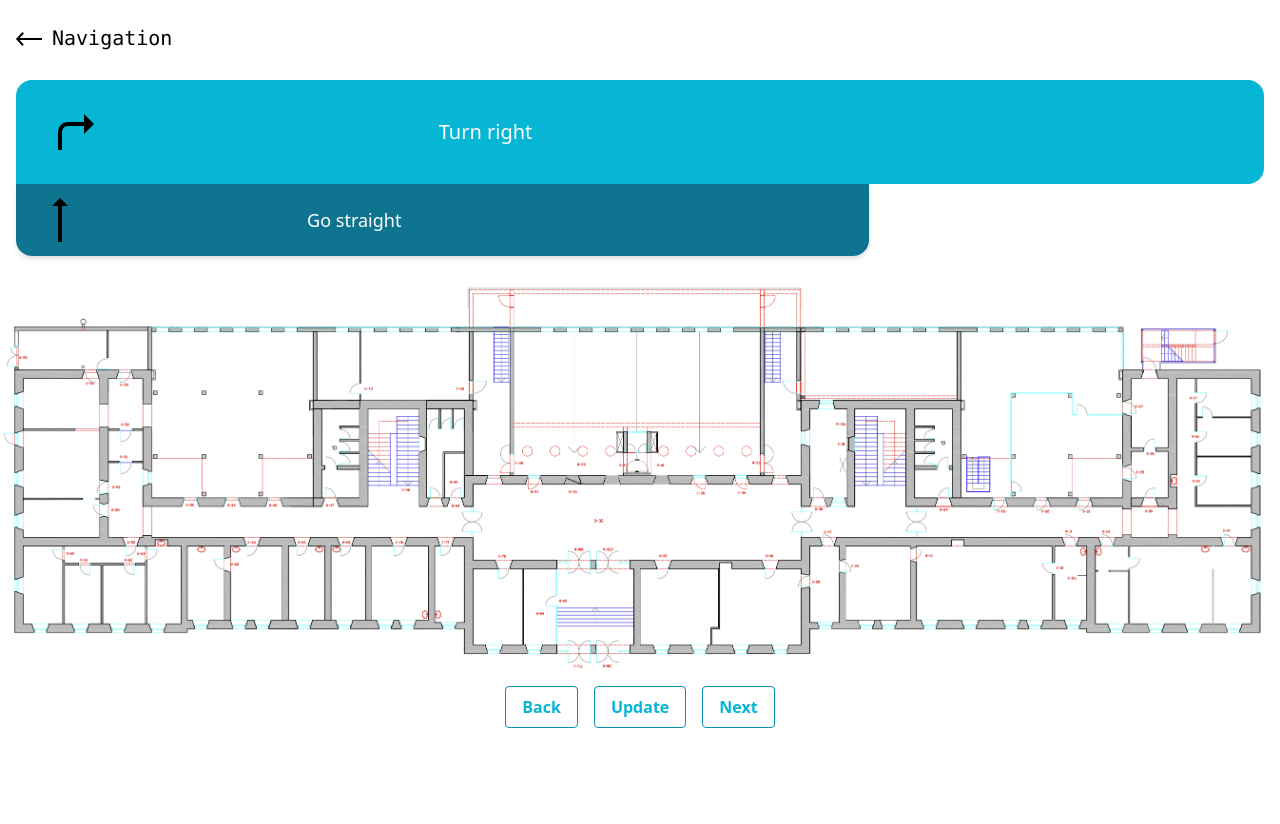
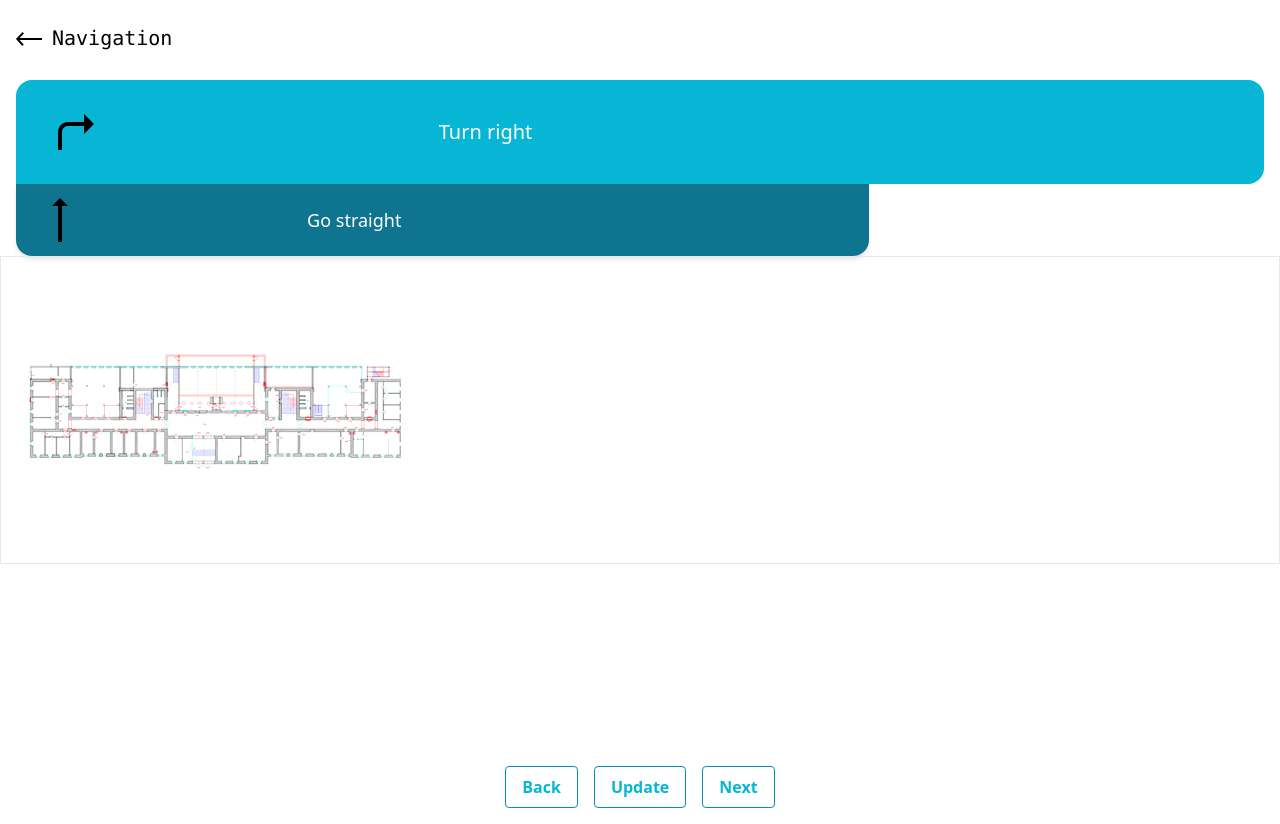
Before and after one commit to JakovTomasic/RitehMaps, a Next.js app in the folder client/: page /navigation in a window 1280 px wide. Built offline with nearby package versions, Linux system fonts and the light colour scheme.

Commit message:
Added zoomable svg image of the faculty layout. Implemented node adding and connecting functionality.

```diff
--- /dev/null
+++ b/client/components/DrawMap.tsx
@@ -0,0 +1,99 @@
+import groundFloor_main from "../images/groundFloor_main.svg";
+import * as d3 from "d3";
+import React, { useRef, useState, useEffect } from "react";
+
+
+
+function ZoomableSVG({ children, width, height }) {
+
+    const svgRef = useRef();
+    const [k, setK] = useState(1);
+    const [x, setX] = useState(0);
+    const [y, setY] = useState(0);
+    useEffect(() => {
+      const zoom = d3.zoom().on("zoom", (event) => {
+        const { x, y, k } = event.transform;
+        setK(k);
+        setX(x);
+        setY(y);
+      });
+      d3.select(svgRef.current).call(zoom)
+    }, []);
+    return (
+      <svg ref={svgRef} width={width} height={height}>
+        <g transform={`translate(${x},${y})scale(${k})`}>{children}</g>
+      </svg>
+    );
+  }
+
+
+
+function DrawMap() {
+
+    const mapRef = useRef()
+    let nodes = []
+
+    useEffect(() => {
+
+        //Adding image to svg element
+        const svgElement = d3.select(mapRef.current)
+        .append("image")
+        .attr("xlink:href", groundFloor_main.src)
+        .attr("width", 450)
+        .attr("height", 300)
+
+        //Adding nodes on click event
+        const svg = d3.select(mapRef.current)
+        svg.on("click", function(event) {
+
+            console.log(d3.pointer(event))
+
+            nodes.push(d3.pointer(event))
+
+            svg.append("circle")
+            .attr("cx", d3.pointer(event)[0])
+            .attr("cy", d3.pointer(event)[1])
+            .attr("r", 1.5)
+            .attr("fill","blue")
+            .attr("stroke-opacity", 1)
+            .attr("stroke-width", 1.5)
+
+            //connecting two nodes
+            if(nodes.length > 1){
+
+                svg.append("line")
+                .attr("x1", nodes[0][0])
+                .attr("y1", nodes[0][1])
+                .attr("x2", nodes[1][0])
+                .attr("y2", nodes[1][1])
+                .style("stroke", "#41C7F7")
+                .style("stroke-width", 0.5)
+                .attr("stroke-linecap", "round")
+                .attr("stroke-opacity", 0.6)
+            }
+        })
+
+
+
+      }, [])
+
+
+
+    return (
+        <>
+            <div className="overflow-hidden whitespace-no-wrap h-full w-full border">
+                <div className="inline-block">
+                    <ZoomableSVG width={400} height={300}>
+                        <svg ref={mapRef} width={700} height={300}>
+
+                        </svg>
+                    </ZoomableSVG>
+                </div>
+            </div>
+        </>
+    );
+
+
+}
+
+export default DrawMap;
--- a/client/package.json
+++ b/client/package.json
@@ -9,6 +9,7 @@
     "lint": "next lint"
   },
   "dependencies": {
+    "d3": "^7.8.4",
     "next": "13.2.4",
     "react": "18.2.0",
     "react-dom": "18.2.0"
--- a/client/src/pages/navigation.tsx
+++ b/client/src/pages/navigation.tsx
@@ -3,8 +3,10 @@ import Button from "../../components/Button";
 import Header from "../../components/Header";
 import DirectionsCard from "../../components/DirectionsCard";
 import groundFloor_main from "../../images/groundFloor_main.png";
+import DrawMap from "../../components/DrawMap";
 
 export default function Navigation(){
+
 
     return(
         <>
@@ -12,13 +14,16 @@ export default function Navigation(){
                 <Header text='Navigation' backPath='/' />
                 <DirectionsCard currentText='Turn right' nextText='Go straight'
                     currentDirection='up-right' nextDirection='up' />
-                <Image className="mb-9 mt-5" src={groundFloor_main} alt="ground floor main building" />
-                <div className="text-center justify-center flex mx-auto mb-4 inset-x-0 absolute bottom-20">
+                <div>
+                    <DrawMap />
+                </div>
+                <div className="text-center justify-center flex mx-auto mb-4 inset-x-0 absolute bottom-0 my-12">
                     <Button text='Back' />
                     <Button text='Update' />
                     <Button text='Next' />
                 </div>
             </div>
+
         </>
     );
 }
```
Also changed, not shown: client/images/groundFloor_main.svg (added), 1 other file (tests, documents, lock files or other folders).
